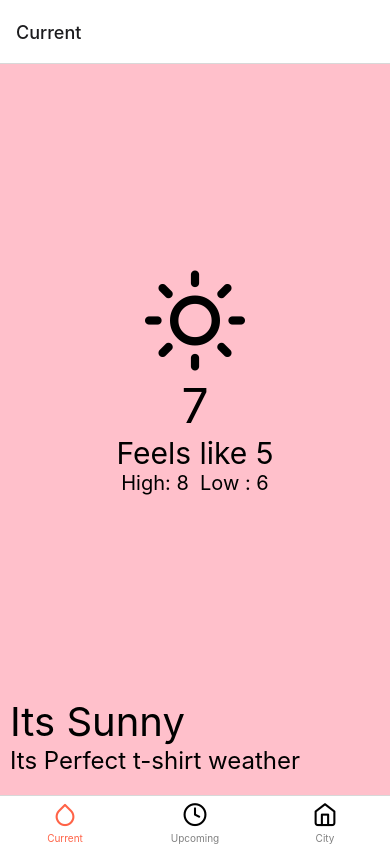
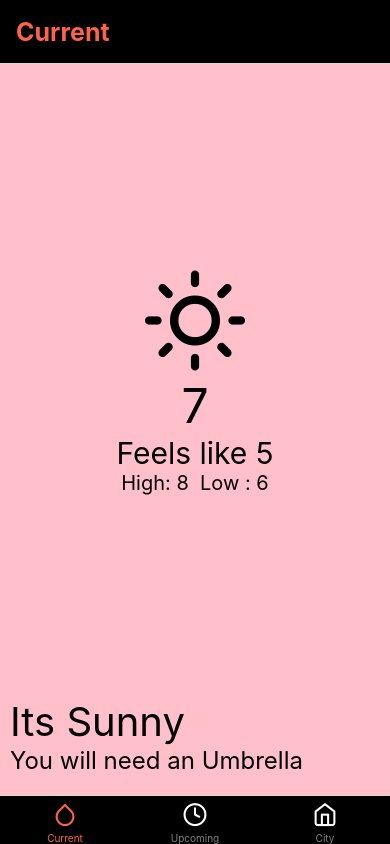
Before and after one commit to GAURAVKR007/React-Native-Weather-App, a React Native app: screen /Current in a window 390 px wide. Built offline with nearby package versions, Linux system fonts and the light colour scheme.

Commit message:
WeatherType json added + tab screens added

```diff
--- a/package.json
+++ b/package.json
@@ -10,13 +10,16 @@
   },
   "dependencies": {
     "@react-navigation/bottom-tabs": "^6.5.8",
+    "@react-navigation/material-top-tabs": "^6.6.3",
     "@react-navigation/native": "^6.1.7",
+    "@react-navigation/stack": "^6.3.17",
     "expo": "~48.0.18",
     "expo-status-bar": "~1.4.4",
     "react": "18.2.0",
     "react-native": "0.71.8",
     "react-native-safe-area-context": "4.5.0",
-    "react-native-screens": "~3.20.0"
+    "react-native-screens": "~3.20.0",
+    "react-native-tab-view": "^3.5.2"
   },
   "devDependencies": {
     "@babel/core": "^7.20.0"
--- a/src/components/Tabs.jsx
+++ b/src/components/Tabs.jsx
@@ -11,8 +11,20 @@ const Tabs = () => {
     return (
     <Tab.Navigator
     screenOptions={{
+      lazy : true, // Load tab screens lazily
       tabBarActiveTintColor: "tomato",
-      tabBarInactiveTintColor: "gray"
+      tabBarInactiveTintColor: "gray",
+      tabBarStyle : {
+        backgroundColor: "black"
+      },
+      headerStyle : {
+        backgroundColor : "black"
+      },
+      headerTitleStyle : {
+        fontWeight : "bold",
+        fontSize : 25,
+        color: "tomato"
+      }
     }}
     >
       <Tab.Screen
@@ -20,7 +32,7 @@ const Tabs = () => {
        component={CurrentWeather}
        options={{
         tabBarIcon: ({focused}) => (
-        <Feather name="droplet" size={25} color={focused ? "tomato" : "black"} />
+        <Feather name="droplet" size={25} color={focused ? "tomato" : "white"} />
         )
        }}
        />
@@ -30,7 +42,7 @@ const Tabs = () => {
       component={UpcomingWeather}
       options={{
         tabBarIcon: ({focused}) => (
-          <Feather name="clock" size={25} color={focused ? "tomato" : "black"} />
+          <Feather name="clock" size={25} color={focused ? "tomato" : "white"} />
         )
       }}
       />
@@ -40,7 +52,7 @@ const Tabs = () => {
       component={City}
       options={{
         tabBarIcon : ({focused}) => (
-          <Feather name="home" size={25} color={focused ? "tomato" : "black"} />
+          <Feather name="home" size={25} color={focused ? "tomato" : "white"} />
         )
       }}
       />
--- a/src/screens/CurrentWeather.jsx
+++ b/src/screens/CurrentWeather.jsx
@@ -2,6 +2,7 @@ import React from 'react';
 import { StyleSheet, Text, View, SafeAreaView } from 'react-native';
 import { Feather } from '@expo/vector-icons';
 import RowText from '../components/RowText';
+import { weatherType } from '../utilities/weatherType';
 
 const CurrentWeather = () => {
   return (
@@ -19,8 +20,8 @@ const CurrentWeather = () => {
       />
       </View>
       <RowText
-      messageOne="Its Sunny"
-      messageTwo="Its Perfect t-shirt weather"
+      messageOne={"Its Sunny"}
+      messageTwo={weatherType['Rain'].message}
       containerStyles={styles.bodyWrapper}
       messageOneStyle={styles.description}
       messageTwoStyle={styles.message}
--- /dev/null
+++ b/src/utilities/weatherType.jsx
@@ -0,0 +1,42 @@
+export const weatherType = {
+    Thunderstorm : {
+        icon : 'zap',
+        message : "It could get noisy",
+        backgroundColor : "#000000"
+    },
+    Drizzle : {
+        icon : "cloud-rain",
+        message : "It might rain a little",
+        backgroundColor : "#36454f"
+    },
+    Rain : {
+        icon : "umbrella",
+        message : "You will need an Umbrella",
+        backgroundColor : "#0000ff"
+    },
+    Snow : {
+        icon: "cloud-snow",
+        message : "Lets build a Snow-Man",
+        backgroundColor : "#7f6065"
+    },
+    Clear : {
+        icon : "sun",
+        message : "It is Perfect t-Shirt weather",
+        backgroundColor : "#e42700"
+    },
+    Clouds : {
+        icon: "cloud",
+        message : "You could live in the clouds",
+        backgroundColor : "#363636"
+    },
+    Haze : {
+        icon : "wind",
+        message : "It might be a bit damp",
+        backgroundColor : "#585868"
+    },
+    Mist : {
+        icon : "align-justify",
+        message : "It might be hard to see",
+        backgroundColor : "#3e3e37"
+    }
+}
```
Also changed, not shown: 1 other file (tests, documents, lock files or other folders).
